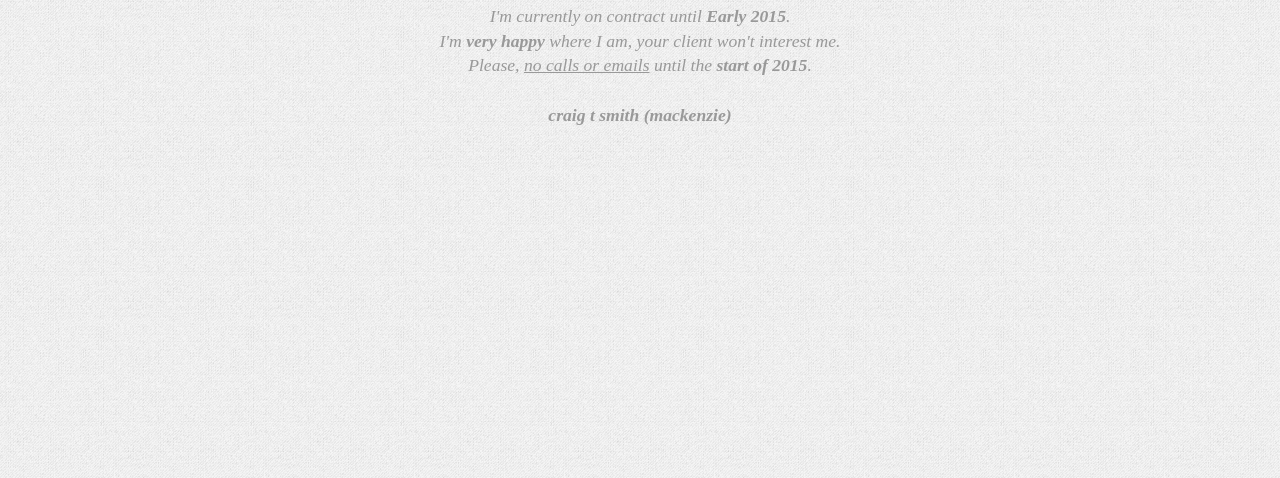
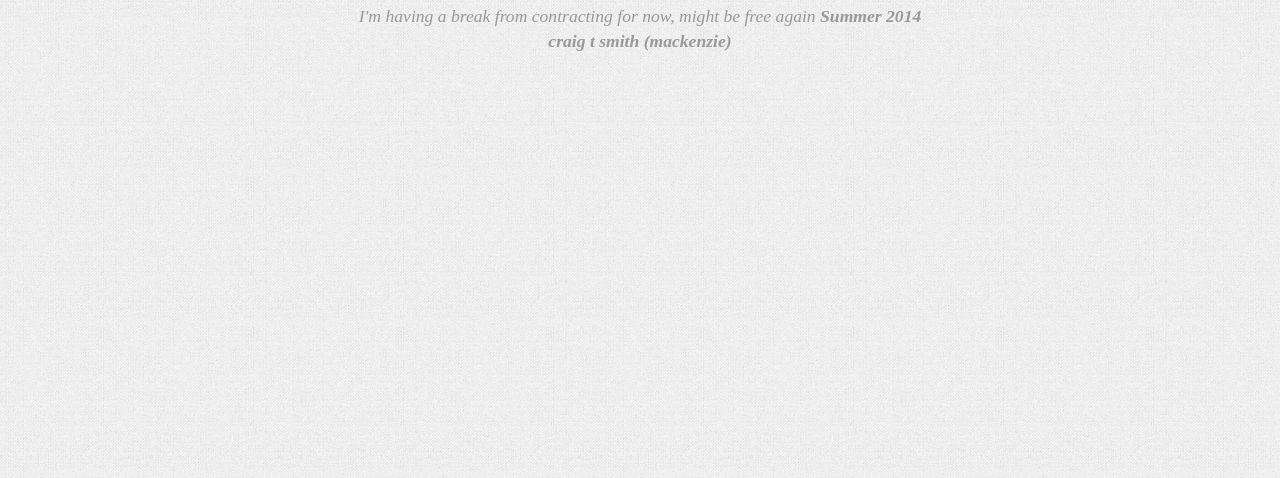
Before and after one commit to craigtsmith/craigtsmith.github.io, a plain HTML site: page index.html in a window 1280 px wide. Shown: the part 322-800 px from the top of the page. Drawn offline with nearby package versions, Linux system fonts and the light colour scheme.

Commit message:
Update index.html

```diff
--- a/index.html
+++ b/index.html
@@ -22,9 +22,7 @@
 
         <h1>no <small>not right now</small></h1>
         <p>
-            I'm currently on contract until <strong>Early 2015</strong>.<br>
-            I'm <strong>very happy</strong> where I am, your client won't interest me.<br>
-            Please, <span>no calls or emails</span> until the <strong>start of 2015</strong>. <br> <br>
+            I'm having a break from contracting for now, might be free again <strong>Summer 2014</strong> <br>
             <strong>craig t smith (mackenzie)</strong>
         </p>
 
```
